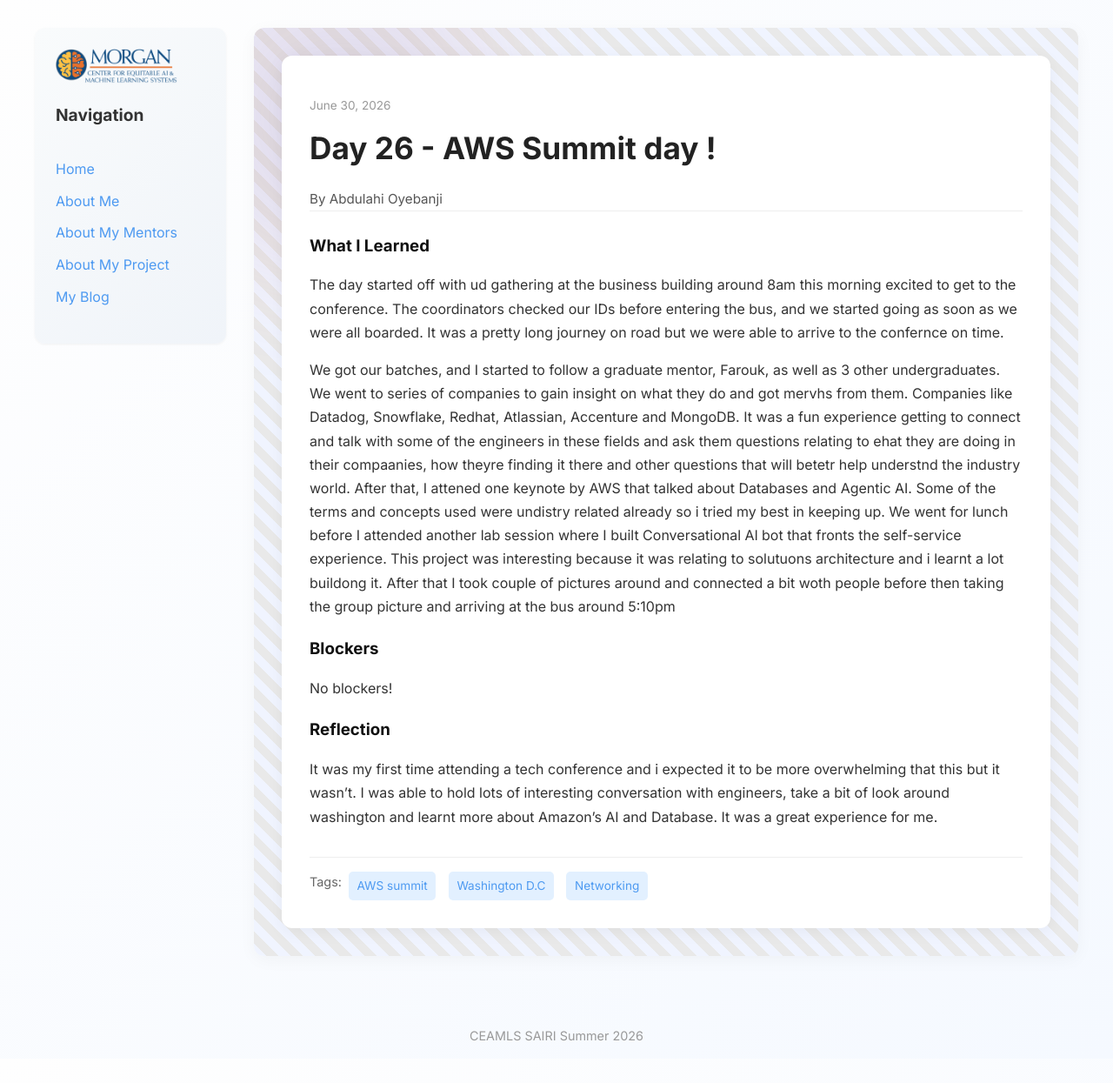
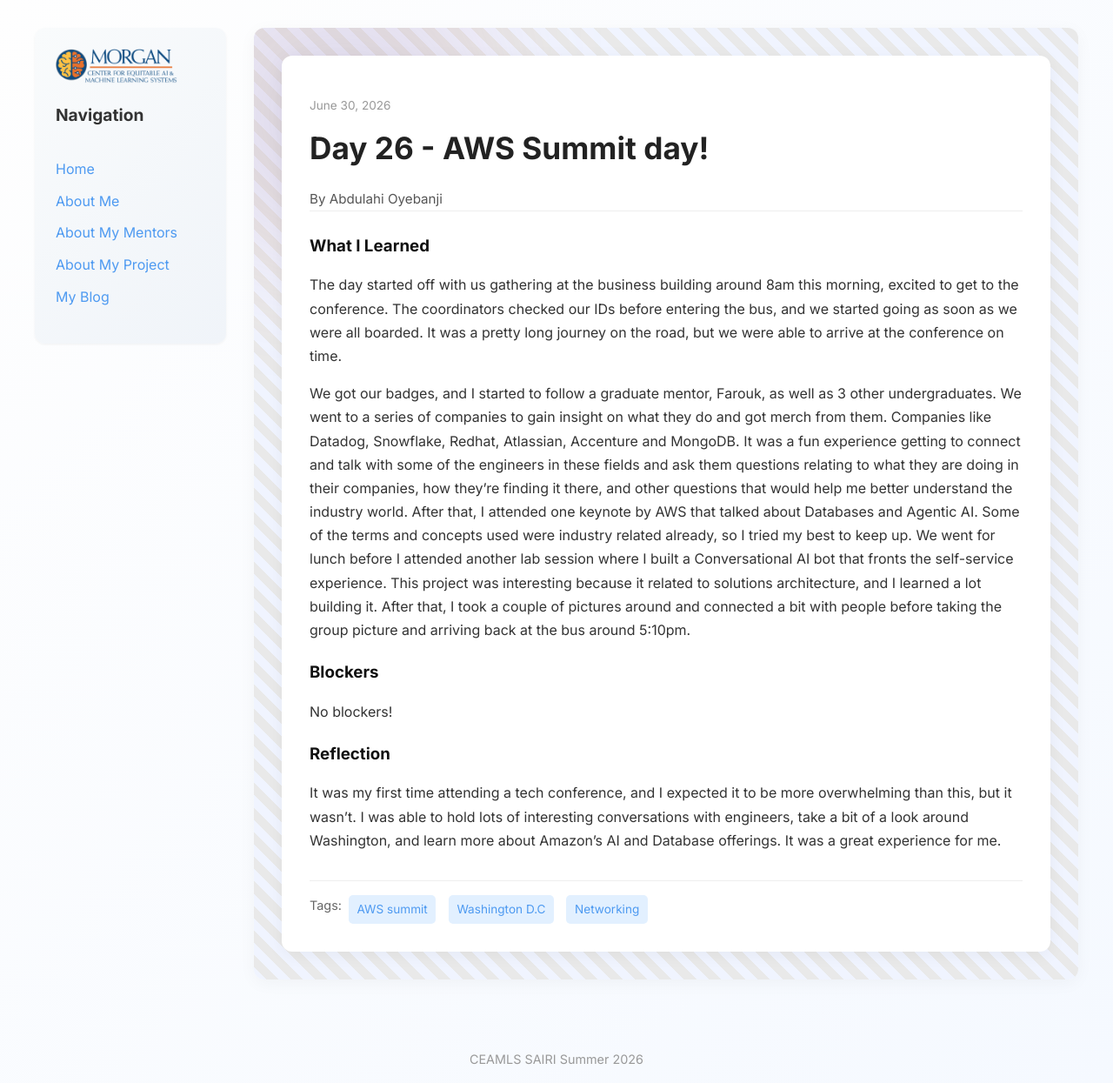
Before and after one commit to abdulahi-banji/abdulahi-banjiceamls26.github.io, a Jekyll site: the page built from _posts/2026-06-30-day-26.md, in a window 1280 px wide. Shown: the whole page at 87% size. Built offline with Jekyll 4.4.1, drawn with Linux system fonts in a browser that asks for light colours; before the commit the page ends 1217 px from its top, so only the background shows below that.

Commit message:
Day 26 final

```diff
--- a/_posts/2026-06-30-day-26.md
+++ b/_posts/2026-06-30-day-26.md
@@ -1,18 +1,18 @@
 ---
 layout: post
-title: "Day 26 - AWS Summit day !"
+title: "Day 26 - AWS Summit day!"
 date: "2026-06-30 00:00:00"
-permalink: /day25.html
+permalink: /day26.html
 tags: ["AWS summit", "Washington D.C", "Networking"]
 
 what_i_learned: |
-  The day started off with ud gathering at the business building around 8am this morning excited to get to the conference. The coordinators checked our IDs before entering the bus, and we started going as soon as we were all boarded. It was a pretty long journey on road but we were able to arrive to the confernce on time.
+  The day started off with us gathering at the business building around 8am this morning, excited to get to the conference. The coordinators checked our IDs before entering the bus, and we started going as soon as we were all boarded. It was a pretty long journey on the road, but we were able to arrive at the conference on time.
 
-  We got our batches, and I started to follow a graduate mentor, Farouk, as well as 3 other undergraduates. We went to series of companies to gain insight on what they do and got mervhs from them. Companies like Datadog, Snowflake, Redhat, Atlassian, Accenture and MongoDB. It was a fun experience getting to connect and talk with some of the engineers in these fields and ask them questions relating to ehat they are doing in their compaanies, how theyre finding it there and other questions that will betetr help understnd the industry world. After that, I attened one keynote by AWS that talked about Databases and Agentic AI. Some of the terms and concepts used were undistry related already so i tried my best in keeping up. We went for lunch before I attended another lab session where I built Conversational Al bot that fronts the self-service experience. This project was interesting because it was relating to solutuons architecture and i learnt a lot buildong it. After that I took couple of pictures around and connected a bit woth people before then taking the group picture and arriving at the bus around 5:10pm
+  We got our badges, and I started to follow a graduate mentor, Farouk, as well as 3 other undergraduates. We went to a series of companies to gain insight on what they do and got merch from them. Companies like Datadog, Snowflake, Redhat, Atlassian, Accenture and MongoDB. It was a fun experience getting to connect and talk with some of the engineers in these fields and ask them questions relating to what they are doing in their companies, how they're finding it there, and other questions that would help me better understand the industry world. After that, I attended one keynote by AWS that talked about Databases and Agentic AI. Some of the terms and concepts used were industry related already, so I tried my best to keep up. We went for lunch before I attended another lab session where I built a Conversational AI bot that fronts the self-service experience. This project was interesting because it related to solutions architecture, and I learned a lot building it. After that, I took a couple of pictures around and connected a bit with people before taking the group picture and arriving back at the bus around 5:10pm.
 
 blockers: |
   No blockers!
 
 reflection: |
-  It was my first time attending a tech conference and i expected it to be more overwhelming that this but it wasn't. I was able to hold lots of interesting conversation with engineers, take a bit of look around washington and learnt more about Amazon's AI and Database. It was a great experience for me.
+  It was my first time attending a tech conference, and I expected it to be more overwhelming than this, but it wasn't. I was able to hold lots of interesting conversations with engineers, take a bit of a look around Washington, and learn more about Amazon's AI and Database offerings. It was a great experience for me.
 ---
```
